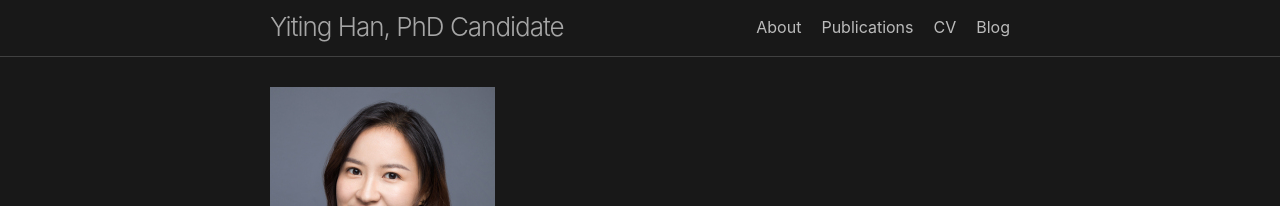
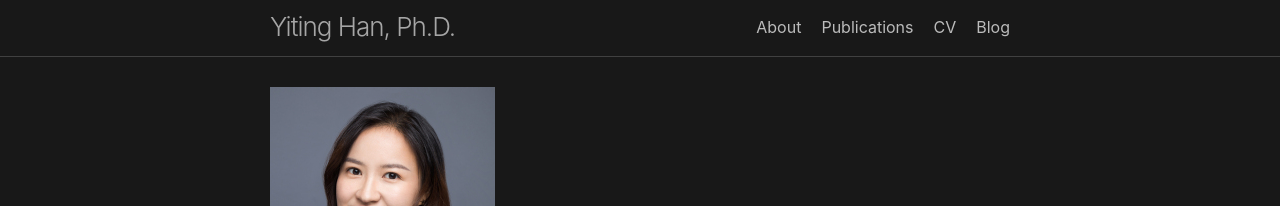
Before and after one commit to yitinghanphd/yitinghanphd.github.io, a Jekyll site: the page built from index.md, in a window 1280 px wide. Shown: the top 206 px of the page. Built offline with Jekyll 4.4.1, drawn with Linux system fonts in a browser that asks for light colours.

Commit message:
Update _config.yml
update title

```diff
--- a/_config.yml
+++ b/_config.yml
@@ -1,6 +1,6 @@
 theme: minima
 
-title: Yiting Han, PhD Candidate
+title: Yiting Han, Ph.D.
 author:
   name: Yiting Han
   email: yitinghan@email.arizona.edu
```
